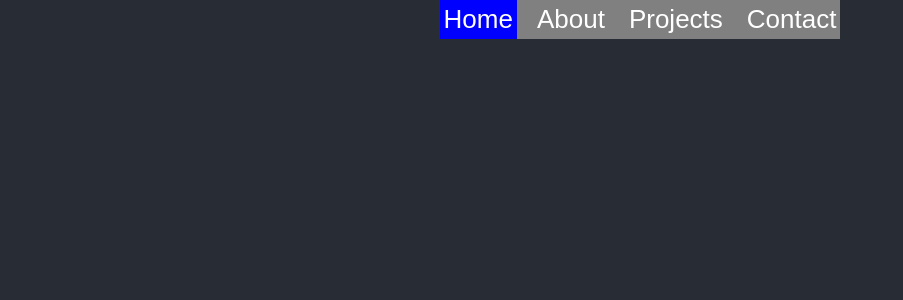
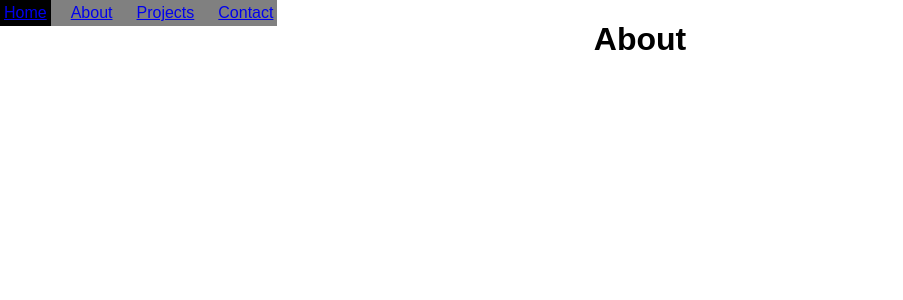
Before and after one commit to CharlesEMiddleton/MyPortfolio, a React (Create React App) app in the folder frontend/: page /about in a window 1280 px wide. Shown: the top 300 px of the page, without its empty margins (0-903 px from the left). Built offline with nearby package versions, Linux system fonts and the light colour scheme.

Commit message:
fixing routing

```diff
--- a/frontend/package.json
+++ b/frontend/package.json
@@ -8,6 +8,7 @@
     "@testing-library/user-event": "^13.5.0",
     "react": "^18.3.1",
     "react-dom": "^18.3.1",
+    "react-router-dom": "^6.23.1",
     "react-scripts": "5.0.1",
     "web-vitals": "^2.1.4"
   },
--- a/frontend/src/App.js
+++ b/frontend/src/App.js
@@ -1,12 +1,23 @@
 import './App.css';
-import Navbar from './components/Navbar/Navbar.js';
+import Navbar from './components/Navbar/Navbar';
+import { BrowserRouter, Routes, Route } from 'react-router-dom';
+import Home from './pages/Home';
+import Contact from './pages/Contact';
+import About from './pages/About';
+import Projects from './pages/Projects';
 
 function App() {
   return (
     <div className="App">
-      <header className="App-header">
+
         <Navbar />
-      </header>
+        <Routes>
+          <Route path="/" element={<Home />} />
+          <Route path="/about" element={<About />} />
+          <Route path="/projects" element={<Projects />} />
+          <Route path="/contact" element={<Contact />} />
+
+        </Routes>
 
     </div>
   );
--- a/frontend/src/components/Navbar/Navbar.js
+++ b/frontend/src/components/Navbar/Navbar.js
@@ -1,22 +1,23 @@
 import React from 'react';
 import './NavbarStyles.css';
+import {Link} from 'react-router-dom'
 export default function Navbar() {
 
     return(
         <nav className = "nav">
             <ul>
                 <li className = "active">
-                    <a href ="/home">Home</a>
+                    <Link to ="/home">Home</Link>
                 </li>
                 <li>
-                 <a href ="/about">About</a>
+                 <Link to ="/about">About</Link>
                 </li>
                 <li>
-                 <a href ="/projects">Projects</a>
+                 <Link to ="/projects">Projects</Link>
 
                 </li>
                 <li>
-                    <a href ="/contact">Contact</a>
+                    <Link to ="/contact">Contact</Link>
                 </li>
             </ul>
         </nav>
--- a/frontend/src/components/Navbar/NavbarStyles.css
+++ b/frontend/src/components/Navbar/NavbarStyles.css
@@ -31,15 +31,7 @@
 
 }
 
-.nav a {
-  color: #fff;
-  text-decoration: none;
-  height: 100%;
-  display: flex;
-  align-items: center;
 
-
-}
 .nav li{
     height: 100%;
     display: flex;
--- a/frontend/src/index.js
+++ b/frontend/src/index.js
@@ -3,11 +3,14 @@
 import './index.css';
 import App from './App';
 import reportWebVitals from './reportWebVitals';
+import {BrowserRouter} from 'react-router-dom'
 
 const root = ReactDOM.createRoot(document.getElementById('root'));
 root.render(
   <React.StrictMode>
+    <BrowserRouter>
     <App />
+    </BrowserRouter>
   </React.StrictMode>
 );
 
--- /dev/null
+++ b/frontend/src/pages/About.js
@@ -0,0 +1,10 @@
+import React from "react"
+
+export default function About(){
+
+    return(
+
+    <h1>About</h1>
+
+)
+}
--- /dev/null
+++ b/frontend/src/pages/Contact.js
@@ -0,0 +1,7 @@
+import React from "react";
+
+export default function Contact(){
+    return(
+        <h1>Contact</h1>
+    )
+}
--- /dev/null
+++ b/frontend/src/pages/Home.js
@@ -0,0 +1,9 @@
+import React from "react";
+
+export default function Home (){
+
+    return(
+
+    <h1>Home</h1>
+)
+}
--- /dev/null
+++ b/frontend/src/pages/Projects.js
@@ -0,0 +1,7 @@
+import React from "react";
+
+export default function Projects(){
+    return(
+        <h1>Projects</h1>
+    )
+}
```
Also changed, not shown: frontend/src/components/home.js (deleted, +0 -9 lines), 1 other file (tests, documents, lock files or other folders).
